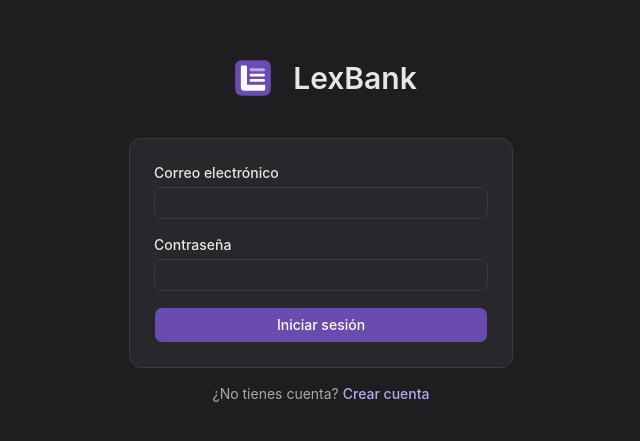
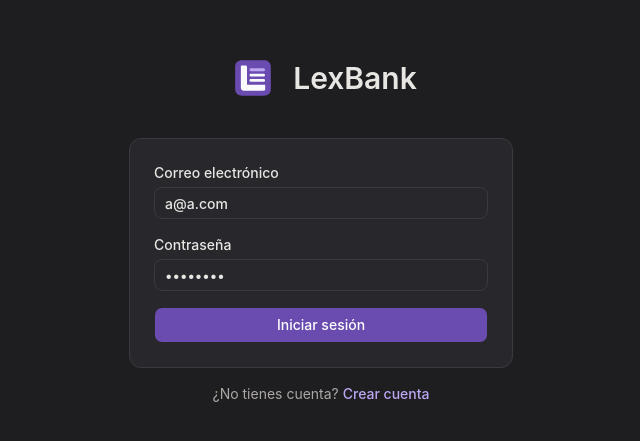
Before and after one commit to Serah73/LexBank, a React (Vite) app in the folder src/frontend/: page /login in a window 1280 px wide. Shown: the part 173-614 px from the top of the page, without its empty margins (319-959 px from the left). Built offline with nearby package versions, Linux system fonts and the light colour scheme.

Commit message:
feat: prefill the log-in form in development

```diff
--- a/src/frontend/src/LogInForm.tsx
+++ b/src/frontend/src/LogInForm.tsx
@@ -7,8 +7,9 @@ import { logInErrorMessages } from './messages'
 import type { LogInError } from './messages'
 
 function LogInForm({ onLoggedIn }: { onLoggedIn: () => void }) {
-  const [email, setEmail] = useState('')
-  const [password, setPassword] = useState('')
+  // In development only, prefilled with the account the API creates, to log in with one click.
+  const [email, setEmail] = useState(import.meta.env.MODE === 'development' ? 'a@a.com' : '')
+  const [password, setPassword] = useState(import.meta.env.MODE === 'development' ? '12345678' : '')
   const [logInError, setLogInError] = useState<LogInError | null>(null)
 
   async function handleLogIn(event: FormEvent<HTMLFormElement>) {
```
Also changed, not shown: 1 other file (tests, documents, lock files or other folders).
